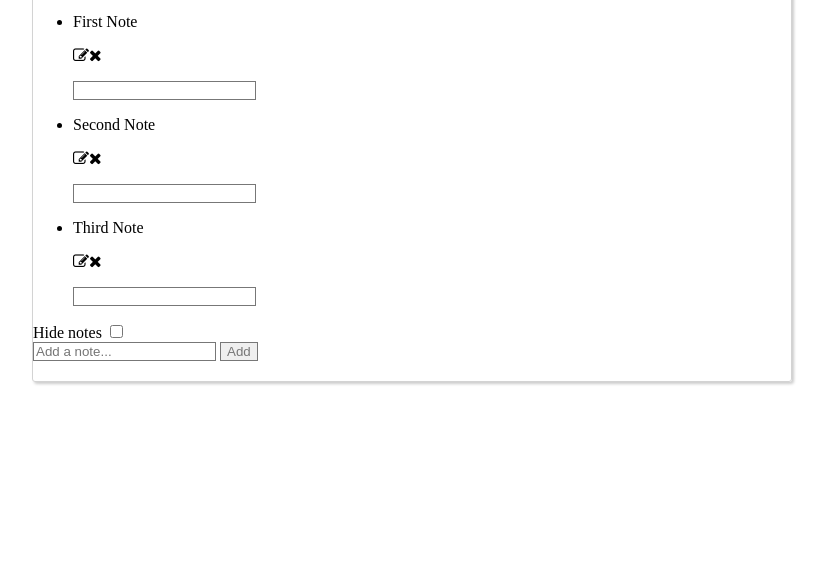
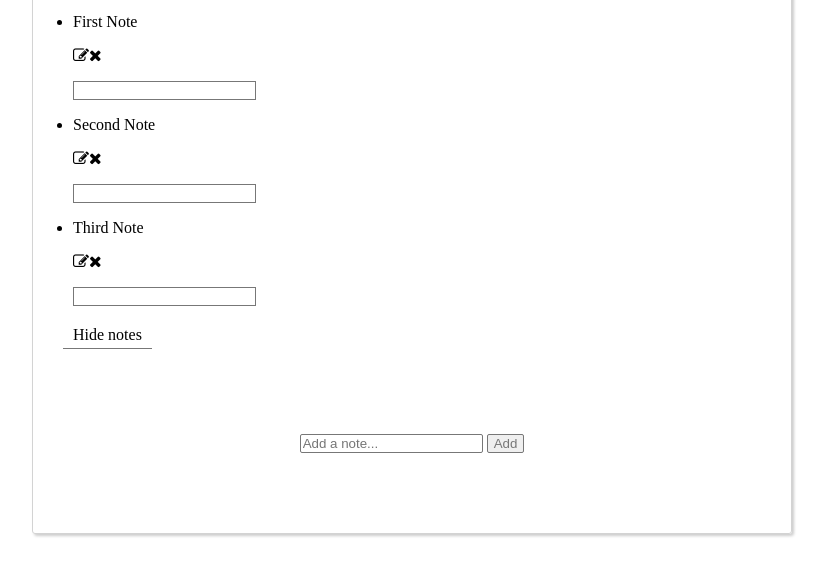
Before and after one commit to KevinGodinho/Note-Manager, a plain HTML site: page Note Manager/index.html in a window 1280 px wide. Shown: the part 170-746 px from the top of the page, without its empty margins (228-1054 px from the left). Drawn offline with Linux system fonts and the light colour scheme.

Commit message:
Styling and hiding
I styled the form a little bit more and included js to hide and unhide the notes.

```diff
--- a/Note Manager/script.js
+++ b/Note Manager/script.js
@@ -48,7 +48,24 @@ document.getElementById('add-btn').addEventListener('click', function(e){
     addInput.value == '';
 
     }
+});
 
+// HIDE ITEMS
 
-    console.log(li)
+// grab the checkbox item by its id
+var hideItem = document.getElementById('hide');
+
+// create event for when the checkbox is selected to hide items
+hideItem.addEventListener('click', function(){
+
+    var label = document.querySelector('label');
+
+    // create condidtional to hide items when checkbox is checked
+    if(hideItem.checked){
+        label.textContent = 'Unhide notes'; // change text to match event
+        ul.style.display = 'none'; // removes ul from display
+    } else {
+        label.textContent = 'Hide notes'; // change text back to match event
+        ul.style.display = 'block'; // brings ul back into display
+    }
 });
--- a/Note Manager/style.css
+++ b/Note Manager/style.css
@@ -28,3 +28,36 @@ header h2 {
     padding: 40px 0 20px 0;
     color: #555;
 }
+
+#add-notes {
+    padding: 60px 0;
+}
+
+#hide-list {
+    margin: 20px;
+}
+
+#hide-list label {
+    padding: 5px 10px;
+    margin: 10px;
+    border-bottom: 1px solid #777;
+    user-select: none;
+}
+
+#hide-list label:hover {
+    background: #efefef;
+}
+
+/* hide checkbox */
+#hide-list input[type='checkbox'] {
+    display: none;
+}
+
+form#add {
+    margin-top: 10px;
+    text-align: center;
+}
+
+form#add input {
+    border-radius: 2px;
+}
```
